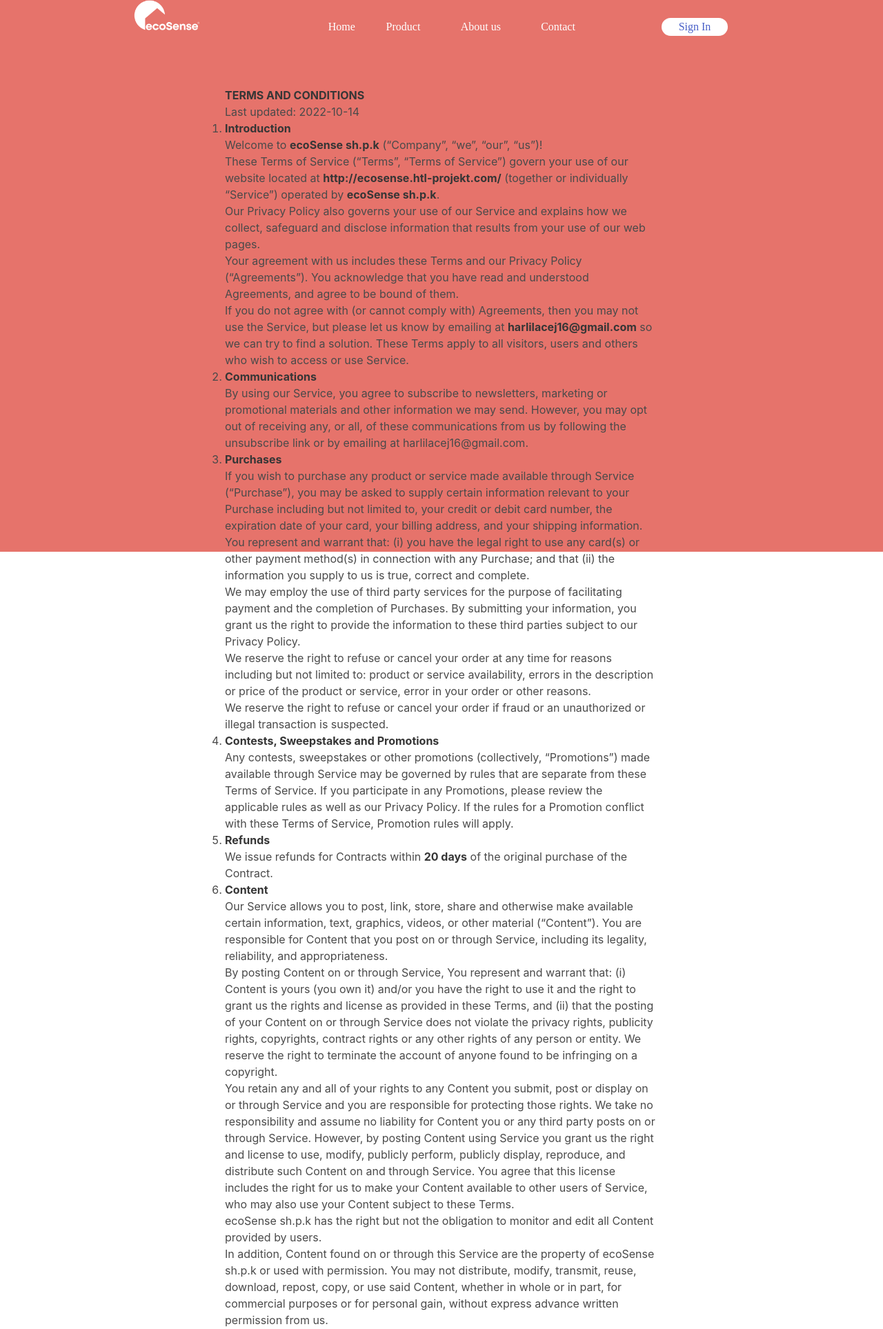
After one commit to harli-lacej/ecoSense-Website, a PHP site: page /tandc.html in a window 1280 px wide. The commit adds this page. Shown: the top 1927 px of the page at 69% size. Run offline with PHP 8.4, Linux system fonts and the light colour scheme.

Commit message:
edits in signup

```diff
--- a/signup.css
+++ b/signup.css
@@ -19,7 +19,8 @@
     box-sizing: border-box;
 }
 body{
-    background-color: #4CD4B0;
+    background-color: var(--ecoSense-red)!important;
+    height: 100vh;
 }
 
 body::-webkit-scrollbar {
@@ -84,12 +85,12 @@ body::-webkit-scrollbar-thumb {
     border: 0px;
     width:100px;
     font-size:16px;
-    border: 2px solid var(--ecoSense-green);
+    border: 2px solid var(--ecoSense-red);
   border-radius: 3rem;
-  color:var(--ecoSense-green);
+  color:var(--ecoSense-red) !important;
   overflow: hidden;
   position: relative;
-  text-decoration: none;
+  text-decoration: none !important;
   transition: 0.2s transform ease-in-out;
   will-change: transform;
   z-index: 0;
@@ -97,7 +98,7 @@ body::-webkit-scrollbar-thumb {
 }
 
 .nav-elem-last::after {
-    background-color:var(--ecoSense-green);
+    background-color:var(--ecoSense-red);
     border-radius: 3rem;
     content: '';
     display: block;
--- /dev/null
+++ b/tandc.html
@@ -0,0 +1,183 @@
+<!DOCTYPE html>
+<html lang="en">
+<head>
+    <meta charset="UTF-8">
+    <meta http-equiv="X-UA-Compatible" content="IE=edge">
+    <meta name="viewport" content="width=device-width, initial-scale=1.0">
+    <link rel="stylesheet" href="signup.css">
+    <link rel="stylesheet" href="https://cdn.jsdelivr.net/npm/bulma@0.9.4/css/bulma.min.css">
+    <title>Document</title>
+</head>
+<body>
+    <div class="nav-bar">
+        <a href="index.html" class="nav-elem-1"><img class="image-logo" src="images/navigation-bar-logo.png" alt="Image" width="100px" height="45px"></a>
+        <p class="nav-elem-first"><a class="links-nav" href="index.html">Home</p>
+        <p class="nav-elem"><a class="links-nav" href="index.html">Product</a></p>
+        <p class="nav-elem"><a class="links-nav" href="index.html">About us</a></p>
+        <p class="nav-elem"><a class="links-nav" href="contact.html">Contact</a></p>
+        <button type="button" class="nav-elem-last"><a href="signup.html">Sign In</a></button>
+    </div>
+    <div class="columns is-mobile is-centered pt-6">
+        <div class="column is-half">
+          <p class="bd-notification is-grey-dark ">
+            <p class="has-text-white has-background-grey-dark">
+                <p><strong>TERMS AND CONDITIONS</strong></p>
+                <p>Last updated: 2022-10-14</p>
+                <ol>
+                <li><strong>Introduction</strong></li>
+                </ol>
+                <p>Welcome to <strong>ecoSense sh.p.k</strong> (&ldquo;Company&rdquo;, &ldquo;we&rdquo;, &ldquo;our&rdquo;, &ldquo;us&rdquo;)!</p>
+                <p>These Terms of Service (&ldquo;Terms&rdquo;, &ldquo;Terms of Service&rdquo;) govern your use of our website located at <strong>http://ecosense.htl-projekt.com/</strong> (together or individually &ldquo;Service&rdquo;) operated by <strong>ecoSense sh.p.k</strong>.</p>
+                <p>Our Privacy Policy also governs your use of our Service and explains how we collect, safeguard and disclose information that results from your use of our web pages.</p>
+                <p>Your agreement with us includes these Terms and our Privacy Policy (&ldquo;Agreements&rdquo;). You acknowledge that you have read and understood Agreements, and agree to be bound of them.</p>
+                <p>If you do not agree with (or cannot comply with) Agreements, then you may not use the Service, but please let us know by emailing at <strong>harlilacej16@gmail.com</strong> so we can try to find a solution. These Terms apply to all visitors, users and others who wish to access or use Service.</p>
+                <ol start="2">
+                <li><strong>Communications</strong></li>
+                </ol>
+                <p>By using our Service, you agree to subscribe to newsletters, marketing or promotional materials and other information we may send. However, you may opt out of receiving any, or all, of these communications from us by following the unsubscribe link or by emailing at harlilacej16@gmail.com.</p>
+                <ol start="3">
+                <li><strong>Purchases</strong></li>
+                </ol>
+                <p>If you wish to purchase any product or service made available through Service (&ldquo;Purchase&rdquo;), you may be asked to supply certain information relevant to your Purchase including but not limited to, your credit or debit card number, the expiration date of your card, your billing address, and your shipping information.</p>
+                <p>You represent and warrant that: (i) you have the legal right to use any card(s) or other payment method(s) in connection with any Purchase; and that (ii) the information you supply to us is true, correct and complete.</p>
+                <p>We may employ the use of third party services for the purpose of facilitating payment and the completion of Purchases. By submitting your information, you grant us the right to provide the information to these third parties subject to our Privacy Policy.</p>
+                <p>We reserve the right to refuse or cancel your order at any time for reasons including but not limited to: product or service availability, errors in the description or price of the product or service, error in your order or other reasons.</p>
+                <p>We reserve the right to refuse or cancel your order if fraud or an unauthorized or illegal transaction is suspected.</p>
+                <ol start="4">
+                <li><strong>Contests, Sweepstakes and Promotions</strong></li>
+                </ol>
+                <p>Any contests, sweepstakes or other promotions (collectively, &ldquo;Promotions&rdquo;) made available through Service may be governed by rules that are separate from these Terms of Service. If you participate in any Promotions, please review the applicable rules as well as our Privacy Policy. If the rules for a Promotion conflict with these Terms of Service, Promotion rules will apply.</p>
+                <ol start="5">
+                <li><strong>Refunds</strong></li>
+                </ol>
+                <p>We issue refunds for Contracts within <strong>20 days</strong> of the original purchase of the Contract.</p>
+                <ol start="6">
+                <li><strong>Content</strong></li>
+                </ol>
+                <p>Our Service allows you to post, link, store, share and otherwise make available certain information, text, graphics, videos, or other material (&ldquo;Content&rdquo;). You are responsible for Content that you post on or through Service, including its legality, reliability, and appropriateness.</p>
+                <p>By posting Content on or through Service, You represent and warrant that: (i) Content is yours (you own it) and/or you have the right to use it and the right to grant us the rights and license as provided in these Terms, and (ii) that the posting of your Content on or through Service does not violate the privacy rights, publicity rights, copyrights, contract rights or any other rights of any person or entity. We reserve the right to terminate the account of anyone found to be infringing on a copyright.</p>
+                <p>You retain any and all of your rights to any Content you submit, post or display on or through Service and you are responsible for protecting those rights. We take no responsibility and assume no liability for Content you or any third party posts on or through Service. However, by posting Content using Service you grant us the right and license to use, modify, publicly perform, publicly display, reproduce, and distribute such Content on and through Service. You agree that this license includes the right for us to make your Content available to other users of Service, who may also use your Content subject to these Terms.</p>
+                <p>ecoSense sh.p.k has the right but not the obligation to monitor and edit all Content provided by users.</p>
+                <p>In addition, Content found on or through this Service are the property of ecoSense sh.p.k or used with permission. You may not distribute, modify, transmit, reuse, download, repost, copy, or use said Content, whether in whole or in part, for commercial purposes or for personal gain, without express advance written permission from us.</p>
+                <ol start="7">
+                <li><strong>Prohibited Uses</strong></li>
+                </ol>
+                <p>You may use Service only for lawful purposes and in accordance with Terms. You agree not to use Service:</p>
+                <p>0.1. In any way that violates any applicable national or international law or regulation.</p>
+                <p>0.2. For the purpose of exploiting, harming, or attempting to exploit or harm minors in any way by exposing them to inappropriate content or otherwise.</p>
+                <p>0.3. To transmit, or procure the sending of, any advertising or promotional material, including any &ldquo;junk mail&rdquo;, &ldquo;chain letter,&rdquo; &ldquo;spam,&rdquo; or any other similar solicitation.</p>
+                <p>0.4. To impersonate or attempt to impersonate Company, a Company employee, another user, or any other person or entity.</p>
+                <p>0.5. In any way that infringes upon the rights of others, or in any way is illegal, threatening, fraudulent, or harmful, or in connection with any unlawful, illegal, fraudulent, or harmful purpose or activity.</p>
+                <p>0.6. To engage in any other conduct that restricts or inhibits anyone&rsquo;s use or enjoyment of Service, or which, as determined by us, may harm or offend Company or users of Service or expose them to liability.</p>
+                <p>Additionally, you agree not to:</p>
+                <p>0.1. Use Service in any manner that could disable, overburden, damage, or impair Service or interfere with any other party&rsquo;s use of Service, including their ability to engage in real time activities through Service.</p>
+                <p>0.2. Use any robot, spider, or other automatic device, process, or means to access Service for any purpose, including monitoring or copying any of the material on Service.</p>
+                <p>0.3. Use any manual process to monitor or copy any of the material on Service or for any other unauthorized purpose without our prior written consent.</p>
+                <p>0.4. Use any device, software, or routine that interferes with the proper working of Service.</p>
+                <p>0.5. Introduce any viruses, trojan horses, worms, logic bombs, or other material which is malicious or technologically harmful.</p>
+                <p>0.6. Attempt to gain unauthorized access to, interfere with, damage, or disrupt any parts of Service, the server on which Service is stored, or any server, computer, or database connected to Service.</p>
+                <p>0.7. Attack Service via a denial-of-service attack or a distributed denial-of-service attack.</p>
+                <p>0.8. Take any action that may damage or falsify Company rating.</p>
+                <p>0.9. Otherwise attempt to interfere with the proper working of Service.</p>
+                <ol start="8">
+                <li><strong>Analytics</strong></li>
+                </ol>
+                <p>We may use third-party Service Providers to monitor and analyze the use of our Service.</p>
+                <ol start="9">
+                <li><strong>No Use By Minors</strong></li>
+                </ol>
+                <p>Service is intended only for access and use by individuals at least eighteen (18) years old. By accessing or using Service, you warrant and represent that you are at least eighteen (18) years of age and with the full authority, right, and capacity to enter into this agreement and abide by all of the terms and conditions of Terms. If you are not at least eighteen (18) years old, you are prohibited from both the access and usage of Service.</p>
+                <ol start="10">
+                <li><strong>Accounts</strong></li>
+                </ol>
+                <p>When you create an account with us, you guarantee that you are above the age of 18, and that the information you provide us is accurate, complete, and current at all times. Inaccurate, incomplete, or obsolete information may result in the immediate termination of your account on Service.</p>
+                <p>You are responsible for maintaining the confidentiality of your account and password, including but not limited to the restriction of access to your computer and/or account. You agree to accept responsibility for any and all activities or actions that occur under your account and/or password, whether your password is with our Service or a third-party service. You must notify us immediately upon becoming aware of any breach of security or unauthorized use of your account.</p>
+                <p>You may not use as a username the name of another person or entity or that is not lawfully available for use, a name or trademark that is subject to any rights of another person or entity other than you, without appropriate authorization. You may not use as a username any name that is offensive, vulgar or obscene.</p>
+                <p>We reserve the right to refuse service, terminate accounts, remove or edit content, or cancel orders in our sole discretion.</p>
+                <ol start="11">
+                <li><strong>Intellectual Property</strong></li>
+                </ol>
+                <p>Service and its original content (excluding Content provided by users), features and functionality are and will remain the exclusive property of ecoSense sh.p.k and its licensors. Service is protected by copyright, trademark, and other laws of and foreign countries. Our trademarks may not be used in connection with any product or service without the prior written consent of ecoSense sh.p.k.</p>
+                <ol start="12">
+                <li><strong>Copyright Policy</strong></li>
+                </ol>
+                <p>We respect the intellectual property rights of others. It is our policy to respond to any claim that Content posted on Service infringes on the copyright or other intellectual property rights (&ldquo;Infringement&rdquo;) of any person or entity.</p>
+                <p>If you are a copyright owner, or authorized on behalf of one, and you believe that the copyrighted work has been copied in a way that constitutes copyright infringement, please submit your claim via email to harlilacej16@gmail.com, with the subject line: &ldquo;Copyright Infringement&rdquo; and include in your claim a detailed description of the alleged Infringement as detailed below, under &ldquo;DMCA Notice and Procedure for Copyright Infringement Claims&rdquo;</p>
+                <p>You may be held accountable for damages (including costs and attorneys&rsquo; fees) for misrepresentation or bad-faith claims on the infringement of any Content found on and/or through Service on your copyright.</p>
+                <ol start="13">
+                <li><strong>DMCA Notice and Procedure for Copyright Infringement Claims</strong></li>
+                </ol>
+                <p>You may submit a notification pursuant to the Digital Millennium Copyright Act (DMCA) by providing our Copyright Agent with the following information in writing (see 17 U.S.C 512(c)(3) for further detail):</p>
+                <p>0.1. an electronic or physical signature of the person authorized to act on behalf of the owner of the copyright&rsquo;s interest;</p>
+                <p>0.2. a description of the copyrighted work that you claim has been infringed, including the URL (i.e., web page address) of the location where the copyrighted work exists or a copy of the copyrighted work;</p>
+                <p>0.3. identification of the URL or other specific location on Service where the material that you claim is infringing is located;</p>
+                <p>0.4. your address, telephone number, and email address;</p>
+                <p>0.5. a statement by you that you have a good faith belief that the disputed use is not authorized by the copyright owner, its agent, or the law;</p>
+                <p>0.6. a statement by you, made under penalty of perjury, that the above information in your notice is accurate and that you are the copyright owner or authorized to act on the copyright owner&rsquo;s behalf.</p>
+                <p>You can contact our Copyright Agent via email at harlilacej16@gmail.com.</p>
+                <ol start="14">
+                <li><strong>Error Reporting and Feedback</strong></li>
+                </ol>
+                <p>You may provide us either directly at harlilacej16@gmail.com or via third party sites and tools with information and feedback concerning errors, suggestions for improvements, ideas, problems, complaints, and other matters related to our Service (&ldquo;Feedback&rdquo;). You acknowledge and agree that: (i) you shall not retain, acquire or assert any intellectual property right or other right, title or interest in or to the Feedback; (ii) Company may have development ideas similar to the Feedback; (iii) Feedback does not contain confidential information or proprietary information from you or any third party; and (iv) Company is not under any obligation of confidentiality with respect to the Feedback. In the event the transfer of the ownership to the Feedback is not possible due to applicable mandatory laws, you grant Company and its affiliates an exclusive, transferable, irrevocable, free-of-charge, sub-licensable, unlimited and perpetual right to use (including copy, modify, create derivative works, publish, distribute and commercialize) Feedback in any manner and for any purpose.</p>
+                <ol start="15">
+                <li><strong>Links To Other Web Sites</strong></li>
+                </ol>
+                <p>Our Service may contain links to third party web sites or services that are not owned or controlled by ecoSense sh.p.k.</p>
+                <p>ecoSense sh.p.k has no control over, and assumes no responsibility for the content, privacy policies, or practices of any third party web sites or services. We do not warrant the offerings of any of these entities/individuals or their websites.</p>
+                <p>For example, the outlined <a href="https://policymaker.io/terms-and-conditions/">Terms of Use</a> have been created using <a href="https://policymaker.io/">PolicyMaker.io</a>, a free web application for generating high-quality legal documents. PolicyMaker&rsquo;s <a href="https://policymaker.io/terms-and-conditions/">Terms and Conditions generator</a> is an easy-to-use free tool for creating an excellent standard Terms of Service template for a website, blog, e-commerce store or app.</p>
+                <p>YOU ACKNOWLEDGE AND AGREE THAT COMPANY SHALL NOT BE RESPONSIBLE OR LIABLE, DIRECTLY OR INDIRECTLY, FOR ANY DAMAGE OR LOSS CAUSED OR ALLEGED TO BE CAUSED BY OR IN CONNECTION WITH USE OF OR RELIANCE ON ANY SUCH CONTENT, GOODS OR SERVICES AVAILABLE ON OR THROUGH ANY SUCH THIRD PARTY WEB SITES OR SERVICES.</p>
+                <p>WE STRONGLY ADVISE YOU TO READ THE TERMS OF SERVICE AND PRIVACY POLICIES OF ANY THIRD PARTY WEB SITES OR SERVICES THAT YOU VISIT.</p>
+                <ol start="16">
+                <li><strong>Disclaimer Of Warranty</strong></li>
+                </ol>
+                <p>THESE SERVICES ARE PROVIDED BY COMPANY ON AN &ldquo;AS IS&rdquo; AND &ldquo;AS AVAILABLE&rdquo; BASIS. COMPANY MAKES NO REPRESENTATIONS OR WARRANTIES OF ANY KIND, EXPRESS OR IMPLIED, AS TO THE OPERATION OF THEIR SERVICES, OR THE INFORMATION, CONTENT OR MATERIALS INCLUDED THEREIN. YOU EXPRESSLY AGREE THAT YOUR USE OF THESE SERVICES, THEIR CONTENT, AND ANY SERVICES OR ITEMS OBTAINED FROM US IS AT YOUR SOLE RISK.</p>
+                <p>NEITHER COMPANY NOR ANY PERSON ASSOCIATED WITH COMPANY MAKES ANY WARRANTY OR REPRESENTATION WITH RESPECT TO THE COMPLETENESS, SECURITY, RELIABILITY, QUALITY, ACCURACY, OR AVAILABILITY OF THE SERVICES. WITHOUT LIMITING THE FOREGOING, NEITHER COMPANY NOR ANYONE ASSOCIATED WITH COMPANY REPRESENTS OR WARRANTS THAT THE SERVICES, THEIR CONTENT, OR ANY SERVICES OR ITEMS OBTAINED THROUGH THE SERVICES WILL BE ACCURATE, RELIABLE, ERROR-FREE, OR UNINTERRUPTED, THAT DEFECTS WILL BE CORRECTED, THAT THE SERVICES OR THE SERVER THAT MAKES IT AVAILABLE ARE FREE OF VIRUSES OR OTHER HARMFUL COMPONENTS OR THAT THE SERVICES OR ANY SERVICES OR ITEMS OBTAINED THROUGH THE SERVICES WILL OTHERWISE MEET YOUR NEEDS OR EXPECTATIONS.</p>
+                <p>COMPANY HEREBY DISCLAIMS ALL WARRANTIES OF ANY KIND, WHETHER EXPRESS OR IMPLIED, STATUTORY, OR OTHERWISE, INCLUDING BUT NOT LIMITED TO ANY WARRANTIES OF MERCHANTABILITY, NON-INFRINGEMENT, AND FITNESS FOR PARTICULAR PURPOSE.</p>
+                <p>THE FOREGOING DOES NOT AFFECT ANY WARRANTIES WHICH CANNOT BE EXCLUDED OR LIMITED UNDER APPLICABLE LAW.</p>
+                <ol start="17">
+                <li><strong>Limitation Of Liability</strong></li>
+                </ol>
+                <p>EXCEPT AS PROHIBITED BY LAW, YOU WILL HOLD US AND OUR OFFICERS, DIRECTORS, EMPLOYEES, AND AGENTS HARMLESS FOR ANY INDIRECT, PUNITIVE, SPECIAL, INCIDENTAL, OR CONSEQUENTIAL DAMAGE, HOWEVER IT ARISES (INCLUDING ATTORNEYS&rsquo; FEES AND ALL RELATED COSTS AND EXPENSES OF LITIGATION AND ARBITRATION, OR AT TRIAL OR ON APPEAL, IF ANY, WHETHER OR NOT LITIGATION OR ARBITRATION IS INSTITUTED), WHETHER IN AN ACTION OF CONTRACT, NEGLIGENCE, OR OTHER TORTIOUS ACTION, OR ARISING OUT OF OR IN CONNECTION WITH THIS AGREEMENT, INCLUDING WITHOUT LIMITATION ANY CLAIM FOR PERSONAL INJURY OR PROPERTY DAMAGE, ARISING FROM THIS AGREEMENT AND ANY VIOLATION BY YOU OF ANY FEDERAL, STATE, OR LOCAL LAWS, STATUTES, RULES, OR REGULATIONS, EVEN IF COMPANY HAS BEEN PREVIOUSLY ADVISED OF THE POSSIBILITY OF SUCH DAMAGE. EXCEPT AS PROHIBITED BY LAW, IF THERE IS LIABILITY FOUND ON THE PART OF COMPANY, IT WILL BE LIMITED TO THE AMOUNT PAID FOR THE PRODUCTS AND/OR SERVICES, AND UNDER NO CIRCUMSTANCES WILL THERE BE CONSEQUENTIAL OR PUNITIVE DAMAGES. SOME STATES DO NOT ALLOW THE EXCLUSION OR LIMITATION OF PUNITIVE, INCIDENTAL OR CONSEQUENTIAL DAMAGES, SO THE PRIOR LIMITATION OR EXCLUSION MAY NOT APPLY TO YOU.</p>
+                <ol start="18">
+                <li><strong>Termination</strong></li>
+                </ol>
+                <p>We may terminate or suspend your account and bar access to Service immediately, without prior notice or liability, under our sole discretion, for any reason whatsoever and without limitation, including but not limited to a breach of Terms.</p>
+                <p>If you wish to terminate your account, you may simply discontinue using Service.</p>
+                <p>All provisions of Terms which by their nature should survive termination shall survive termination, including, without limitation, ownership provisions, warranty disclaimers, indemnity and limitations of liability.</p>
+                <ol start="19">
+                <li><strong>Governing Law</strong></li>
+                </ol>
+                <p>These Terms shall be governed and construed in accordance with the laws of Albania, which governing law applies to agreement without regard to its conflict of law provisions.</p>
+                <p>Our failure to enforce any right or provision of these Terms will not be considered a waiver of those rights. If any provision of these Terms is held to be invalid or unenforceable by a court, the remaining provisions of these Terms will remain in effect. These Terms constitute the entire agreement between us regarding our Service and supersede and replace any prior agreements we might have had between us regarding Service.</p>
+                <ol start="20">
+                <li><strong>Changes To Service</strong></li>
+                </ol>
+                <p>We reserve the right to withdraw or amend our Service, and any service or material we provide via Service, in our sole discretion without notice. We will not be liable if for any reason all or any part of Service is unavailable at any time or for any period. From time to time, we may restrict access to some parts of Service, or the entire Service, to users, including registered users.</p>
+                <ol start="21">
+                <li><strong>Amendments To Terms</strong></li>
+                </ol>
+                <p>We may amend Terms at any time by posting the amended terms on this site. It is your responsibility to review these Terms periodically.</p>
+                <p>Your continued use of the Platform following the posting of revised Terms means that you accept and agree to the changes. You are expected to check this page frequently so you are aware of any changes, as they are binding on you.</p>
+                <p>By continuing to access or use our Service after any revisions become effective, you agree to be bound by the revised terms. If you do not agree to the new terms, you are no longer authorized to use Service.</p>
+                <ol start="22">
+                <li><strong>Waiver And Severability</strong></li>
+                </ol>
+                <p>No waiver by Company of any term or condition set forth in Terms shall be deemed a further or continuing waiver of such term or condition or a waiver of any other term or condition, and any failure of Company to assert a right or provision under Terms shall not constitute a waiver of such right or provision.</p>
+                <p>If any provision of Terms is held by a court or other tribunal of competent jurisdiction to be invalid, illegal or unenforceable for any reason, such provision shall be eliminated or limited to the minimum extent such that the remaining provisions of Terms will continue in full force and effect.</p>
+                <ol start="23">
+                <li><strong>Acknowledgement</strong></li>
+                </ol>
+                <p>BY USING SERVICE OR OTHER SERVICES PROVIDED BY US, YOU ACKNOWLEDGE THAT YOU HAVE READ THESE TERMS OF SERVICE AND AGREE TO BE BOUND BY THEM.</p>
+                <ol start="24">
+                <li><strong>Contact Us</strong></li>
+                </ol>
+                <p>Please send your feedback, comments, requests for technical support by email: <strong>harlilacej16@gmail.com</strong>.</p>
+                <p>These <a href="https://policymaker.io/terms-and-conditions/">Terms of Service</a> were created for <strong>http://ecosense.htl-projekt.com/</strong> by <a href="https://policymaker.io">PolicyMaker.io</a> on 2022-10-14.</p>
+            </p>
+
+
+        </div>
+    </div>
+</div>
+</body>
+</html>
```
Also changed, not shown: index.html (+43 -15 lines), locomotivescroll.css (added, +66 -0 lines), main.css (+21 -43 lines), mystyles.scss (+10 -0 lines), signup.html (deleted, +0 -98 lines), signup.php (added, +124 -0 lines), welcome.png.
